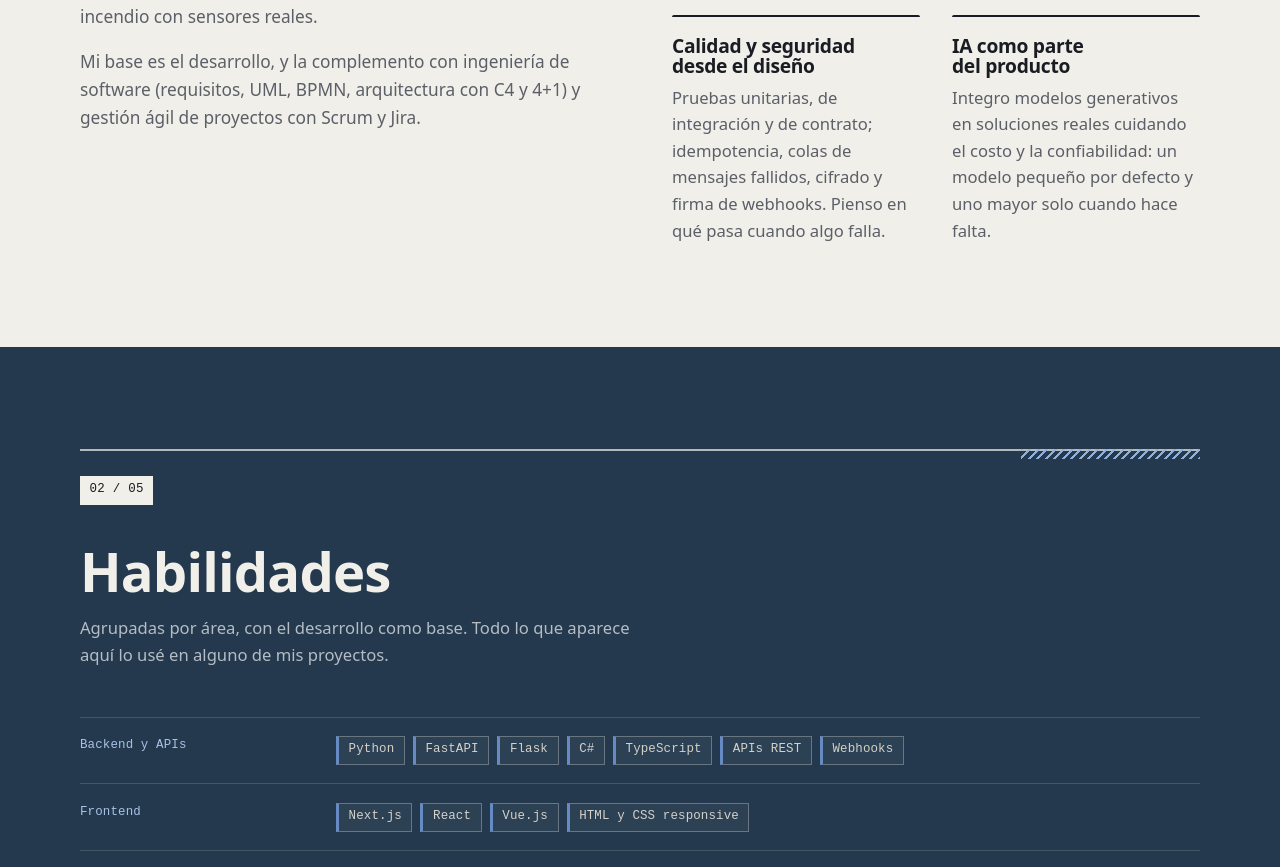
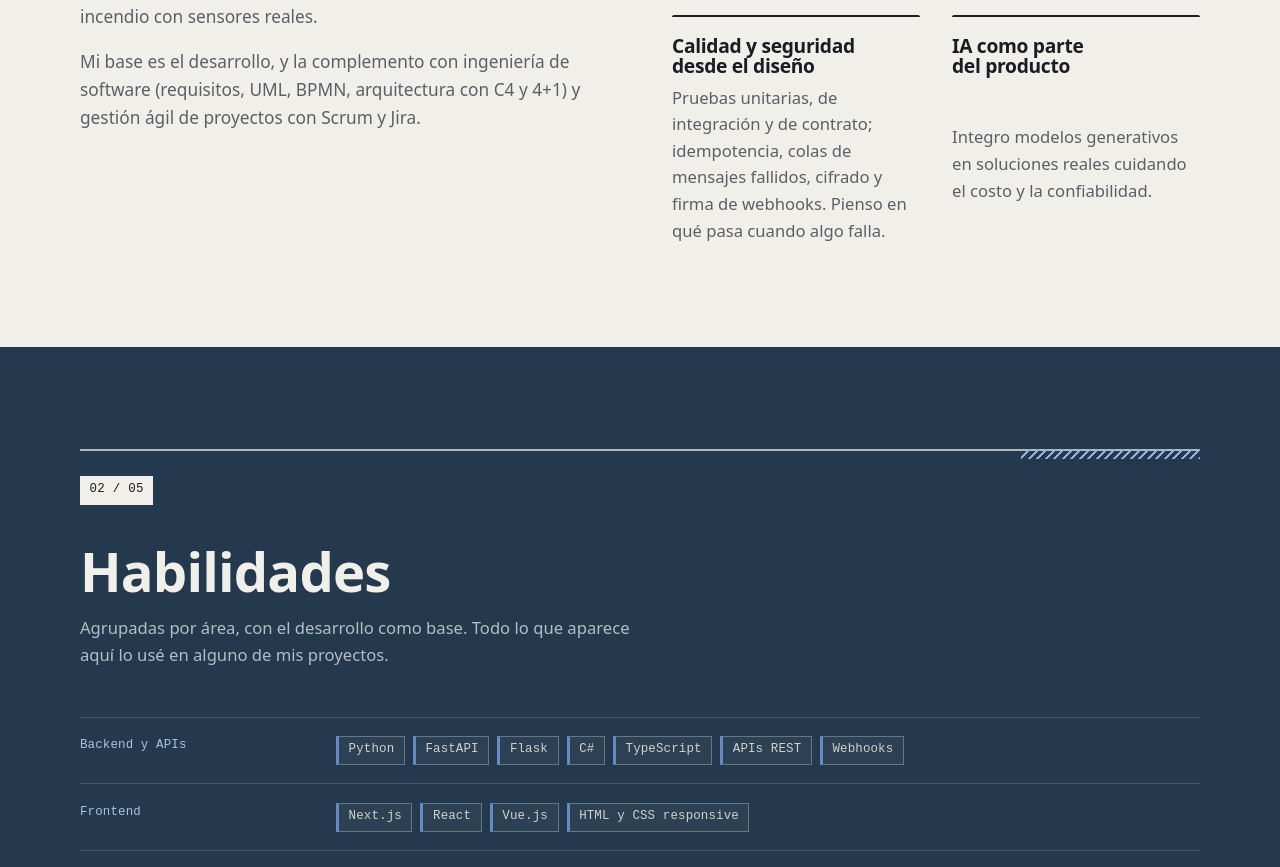
Before and after one commit to erickAlejandr0/Portafolio, an Astro site: page / in a window 1280 px wide. Shown: the part 1371-2238 px from the top of the page. Built offline with nearby package versions, Linux system fonts and the light colour scheme; Astro itself is replaced by a stand-in of ours.

Commit message:
Actualiza la descripción de la integración de IA

```diff
--- a/src/pages/index.astro
+++ b/src/pages/index.astro
@@ -31,7 +31,7 @@ const principios = [
   },
   {
     title: 'IA como parte del producto',
-    text: 'Integro modelos generativos en soluciones reales cuidando el costo y la confiabilidad: un modelo pequeño por defecto y uno mayor solo cuando hace falta.',
+    text: 'Integro modelos generativos en soluciones reales cuidando el costo y la confiabilidad.',
   },
 ];
 
```
